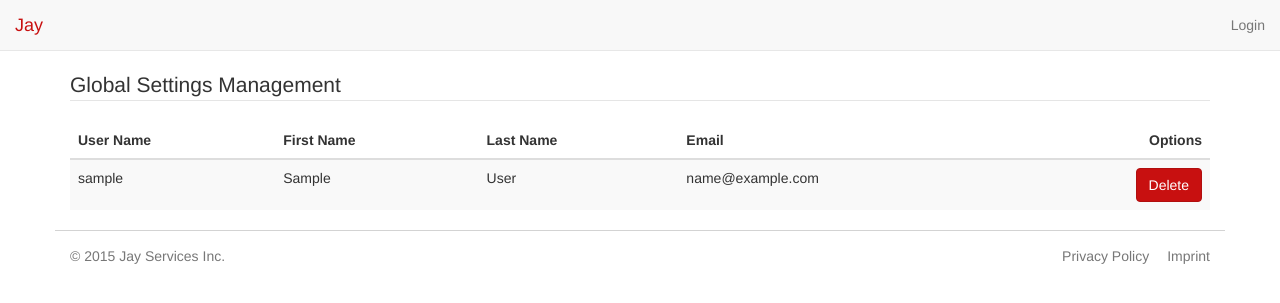
After one commit to tkw1536/jay, a Django app: template templates/systems/global_settings.html in a window 1280 px wide. The commit adds this page. Shown: the top 303 px of the page. Run offline with Django 3.2, Linux system fonts and the light colour scheme; the template is opened without the code that fills it: values that come from a table or form of the project are taken from there, others are empty; tables that the repository leaves empty hold one stand-in row (values such as "Sample post"); parts of the project's set-up code (start-up, migrations or seed data) failed here and were passed over; some libraries are stand-ins or nearby versions.

Commit message:
global management page

```diff
--- a/settings/urls.py
+++ b/settings/urls.py
@@ -6,6 +6,9 @@ from . import views
 
 urlpatterns = [
 	# TODO: Gloabl settings view
+	url(r'^$', views.settings, name="settings"),
+	# url(r'^/superadmins/add$', views.superadmin_add, name="add"),
+	url(r'^superadmins/(?P<user_id>[\w-]+)/remove$', views.superadmin_remove, name="remove"),
 	url(r'^systems$', views.systems, name='systems'),
 	url(r'^systems/new$', views.system_new, name="new"),
 	url(r'^systems/(?P<system_id>[\w-]+)/delete$', views.system_delete, name="delete"),
--- /dev/null
+++ b/templates/systems/global_settings.html
@@ -0,0 +1,50 @@
+{% extends "base/base.html" %}
+
+{% load staticfiles %}
+
+{% block page_title %}Global Settings Management{% endblock %}
+
+{% block head %}
+<link href="{% static "css/vote/vote.css" %}" rel="stylesheet">
+{% endblock %}
+
+{% block content %}
+  <legend>Global Settings Management</legend>
+
+  {% include "error.html" %}
+
+  <div class="row">
+    <div class="col-sm-12">
+      {% if superadmin_list %}
+        <table class="table table-striped">
+          <thead>
+            <tr>
+              <th>User Name</th>
+              <th>First Name</th>
+              <th>Last Name</th>
+              <th>Email</th>
+              <th class="text-right">Options</th>
+            </tr>
+          </thead>
+          <tbody>
+            {% for superadmin in superadmin_list %}
+              <tr>
+                <td>{{ superadmin.user.username }}</td>
+                <td>{{ superadmin.user.first_name }}</td>
+                <td>{{ superadmin.user.last_name }}</td>
+                <td>{{ superadmin.user.email }}</td>
+                <td class="text-right">
+                  <form action="{% url 'settings:remove' user_id=superadmin.user.id %}" method="post" class="form-inline" style="display:inline; ">
+                    {% csrf_token %}
+                    <input type="submit" class="btn btn-primary" value="Delete" />
+                  </form>
+                </td>
+              </tr>
+            {% endfor %}
+          </tbody>
+        </table>
+      {% endif %}
+
+    </div>
+  </div>
+{% endblock %}
--- a/templates/systems/systems_edit.html
+++ b/templates/systems/systems_edit.html
@@ -2,7 +2,7 @@
 
 {% load staticfiles %}
 
-{% block page_title %}Edit VS{% endblock %}
+{% block page_title %}Edit Voting System{% endblock %}
 
 {% block head %}
 <link href="{% static "css/vote/vote.css" %}" rel="stylesheet">
--- a/templates/systems/systems_overview.html
+++ b/templates/systems/systems_overview.html
@@ -38,7 +38,7 @@
                   <a href="#" class="btn btn-default" role="button"><i class="fa fa-eye"></i>&nbsp;View</a>
                   <a href="{% url 'settings:edit' system_id=vs.id %}" class="btn btn-default" role="button"><i class="fa fa-pencil-square-o"></i>&nbsp;Edit</a>
 
-                  <form action="{% url 'settings:delete' system_id=vs.id %}" method="post" class="form-inline" style="display:inline; ">
+                  <form action="{% url 'settings:superuser_delete' system_id=vs.id %}" method="post" class="form-inline" style="display:inline; ">
                     {% csrf_token %}
                     <input type="submit" class="btn btn-primary" value="Delete" />
                   </form>
```
Also changed, not shown: settings/views.py (+39 -0 lines).
